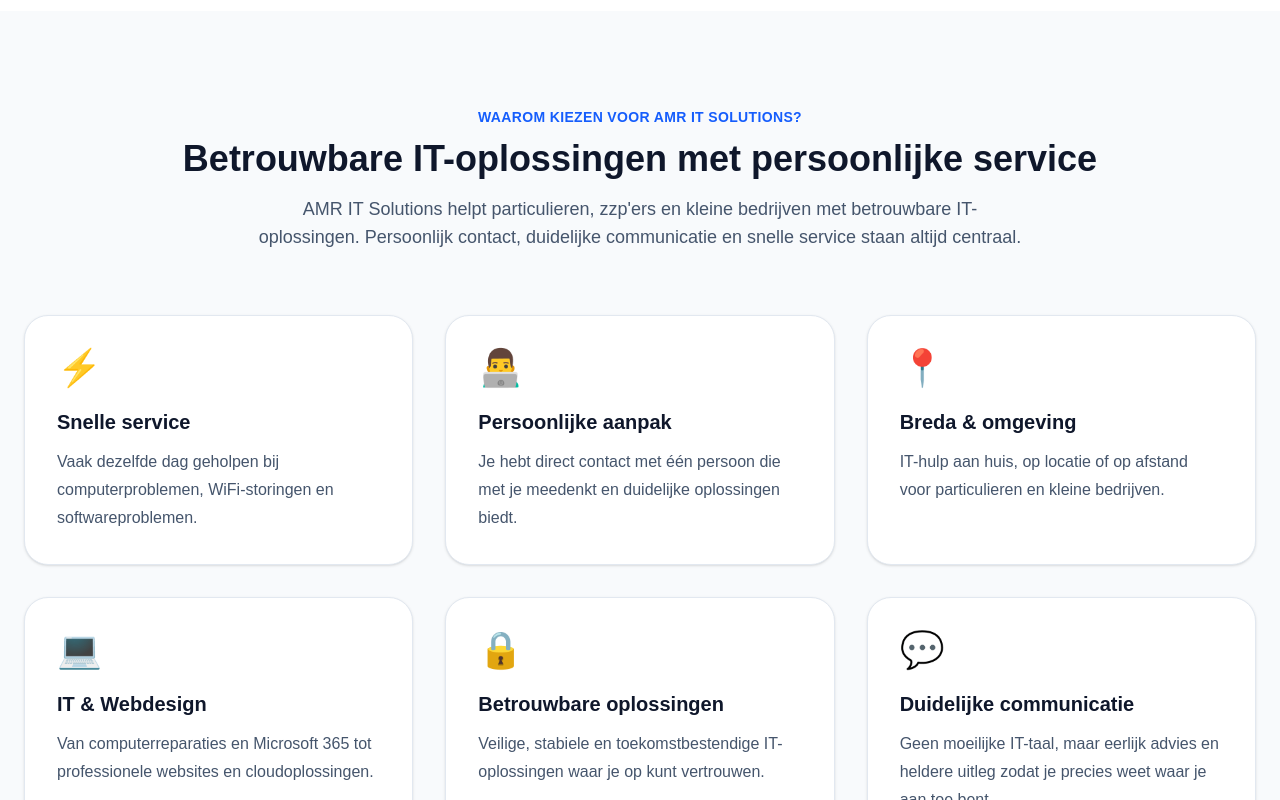
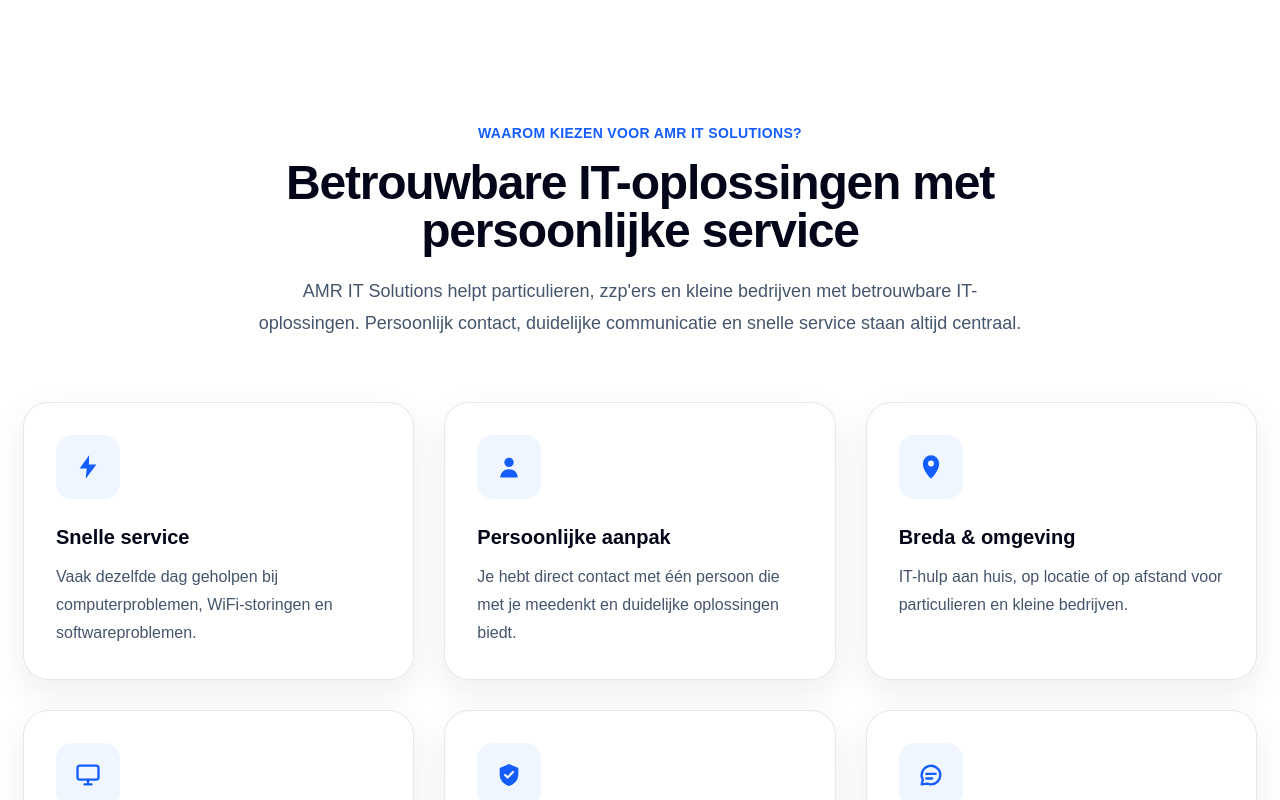
Before and after one commit to amritsolutions/amr-it-solutions, a Next.js app: page / in a window 1280 px wide. Shown: the part 3240-4040 px from the top of the page. Built offline with nearby package versions, Linux system fonts and the light colour scheme.

Commit message:
hero verbeter

```diff
--- a/components/WhyUs.tsx
+++ b/components/WhyUs.tsx
@@ -1,81 +1,203 @@
+function LightningIcon() {
+  return (
+    <svg
+      viewBox="0 0 24 24"
+      aria-hidden="true"
+      className="h-7 w-7"
+    >
+      <path
+        d="M13 2 4.8 13.2h6.1L10 22l9.2-12.2h-6.4L13 2Z"
+        fill="currentColor"
+      />
+    </svg>
+  );
+}
+
+function PersonIcon() {
+  return (
+    <svg
+      viewBox="0 0 24 24"
+      aria-hidden="true"
+      className="h-7 w-7"
+    >
+      <circle cx="12" cy="8" r="4" fill="currentColor" />
+      <path
+        d="M4.5 21c.5-4.7 3.2-7 7.5-7s7 2.3 7.5 7h-15Z"
+        fill="currentColor"
+      />
+    </svg>
+  );
+}
+
+function LocationIcon() {
+  return (
+    <svg
+      viewBox="0 0 24 24"
+      aria-hidden="true"
+      className="h-7 w-7"
+    >
+      <path
+        d="M12 22s7-6.1 7-13A7 7 0 1 0 5 9c0 6.9 7 13 7 13Z"
+        fill="currentColor"
+      />
+      <circle cx="12" cy="9" r="2.5" fill="white" />
+    </svg>
+  );
+}
+
+function MonitorIcon() {
+  return (
+    <svg
+      viewBox="0 0 24 24"
+      fill="none"
+      aria-hidden="true"
+      className="h-7 w-7"
+    >
+      <rect
+        x="3"
+        y="4"
+        width="18"
+        height="12"
+        rx="2"
+        stroke="currentColor"
+        strokeWidth="2"
+      />
+      <path
+        d="M9 20h6M12 16v4"
+        stroke="currentColor"
+        strokeWidth="2"
+        strokeLinecap="round"
+      />
+    </svg>
+  );
+}
+
+function ShieldIcon() {
+  return (
+    <svg
+      viewBox="0 0 24 24"
+      aria-hidden="true"
+      className="h-7 w-7"
+    >
+      <path
+        d="M12 2.5 20 6v5.2c0 5.1-3.3 8.9-8 10.3-4.7-1.4-8-5.2-8-10.3V6l8-3.5Z"
+        fill="currentColor"
+      />
+      <path
+        d="m8.7 12 2.1 2.1 4.6-4.7"
+        fill="none"
+        stroke="white"
+        strokeWidth="1.8"
+        strokeLinecap="round"
+        strokeLinejoin="round"
+      />
+    </svg>
+  );
+}
+
+function ChatIcon() {
+  return (
+    <svg
+      viewBox="0 0 24 24"
+      fill="none"
+      aria-hidden="true"
+      className="h-7 w-7"
+    >
+      <path
+        d="M20 12a8 8 0 0 1-8 8 8.5 8.5 0 0 1-3-.6L4 20l1-4a8 8 0 1 1 15-4Z"
+        stroke="currentColor"
+        strokeWidth="2"
+        strokeLinecap="round"
+        strokeLinejoin="round"
+      />
+      <path
+        d="M8 11h8M8 15h5"
+        stroke="currentColor"
+        strokeWidth="2"
+        strokeLinecap="round"
+      />
+    </svg>
+  );
+}
+
 const reasons = [
   {
-    icon: "⚡",
     title: "Snelle service",
     text: "Vaak dezelfde dag geholpen bij computerproblemen, WiFi-storingen en softwareproblemen.",
+    icon: LightningIcon,
   },
   {
-    icon: "👨‍💻",
     title: "Persoonlijke aanpak",
     text: "Je hebt direct contact met één persoon die met je meedenkt en duidelijke oplossingen biedt.",
+    icon: PersonIcon,
   },
   {
-    icon: "📍",
     title: "Breda & omgeving",
     text: "IT-hulp aan huis, op locatie of op afstand voor particulieren en kleine bedrijven.",
+    icon: LocationIcon,
   },
   {
-    icon: "💻",
     title: "IT & Webdesign",
     text: "Van computerreparaties en Microsoft 365 tot professionele websites en cloudoplossingen.",
+    icon: MonitorIcon,
   },
   {
-    icon: "🔒",
     title: "Betrouwbare oplossingen",
     text: "Veilige, stabiele en toekomstbestendige IT-oplossingen waar je op kunt vertrouwen.",
+    icon: ShieldIcon,
   },
   {
-    icon: "💬",
     title: "Duidelijke communicatie",
     text: "Geen moeilijke IT-taal, maar eerlijk advies en heldere uitleg zodat je precies weet waar je aan toe bent.",
+    icon: ChatIcon,
   },
 ];
 
 export default function WhyUs() {
   return (
-    <section
-  id="waarom"
-  className="bg-slate-50 py-24"
->
+    <section id="waarom" className="bg-white py-24 sm:py-28">
       <div className="mx-auto max-w-7xl px-6">
-
-    <div className="text-center">
+        <div className="mx-auto max-w-4xl text-center">
           <p className="text-sm font-semibold uppercase tracking-wide text-blue-600">
             Waarom kiezen voor AMR IT Solutions?
           </p>
 
-        <h2 className="mt-3 text-4xl font-bold text-slate-900">
+          <h2 className="mt-4 text-4xl font-extrabold tracking-tight text-slate-950 sm:text-5xl">
             Betrouwbare IT-oplossingen met persoonlijke service
           </h2>
 
-        <p className="mx-auto mt-4 max-w-3xl text-lg text-slate-600">
-          AMR IT Solutions helpt particulieren, zzp'ers en kleine bedrijven
-          met betrouwbare IT-oplossingen. Persoonlijk contact, duidelijke
-          communicatie en snelle service staan altijd centraal.
+          <p className="mx-auto mt-5 max-w-3xl text-base leading-7 text-slate-600 sm:text-lg sm:leading-8">
+            AMR IT Solutions helpt particulieren, zzp&apos;ers en kleine
+            bedrijven met betrouwbare IT-oplossingen. Persoonlijk contact,
+            duidelijke communicatie en snelle service staan altijd centraal.
           </p>
         </div>
 
-      <div className="mt-16 grid gap-8 md:grid-cols-2 lg:grid-cols-3">
-        {reasons.map((reason) => (
-          <div
+        <div className="mt-14 grid gap-6 md:grid-cols-2 lg:mt-16 lg:grid-cols-3 lg:gap-8">
+          {reasons.map((reason) => {
+            const Icon = reason.icon;
+
+            return (
+              <article
                 key={reason.title}
-            className="rounded-3xl border border-slate-200 bg-white p-8 shadow-sm transition duration-300 hover:-translate-y-2 hover:shadow-xl"
+                className="group rounded-3xl bg-white p-8 shadow-[0_12px_35px_rgba(15,23,42,0.08)] ring-1 ring-slate-200 transition duration-300 hover:-translate-y-2 hover:shadow-[0_20px_50px_rgba(15,23,42,0.14)]"
               >
-            <div className="mb-5 text-4xl">{reason.icon}</div>
+                <div className="mb-6 flex h-16 w-16 items-center justify-center rounded-2xl bg-blue-50 text-blue-600 transition duration-300 group-hover:bg-blue-600 group-hover:text-white">
+                  <Icon />
+                </div>
 
-            <h3 className="text-xl font-bold text-slate-900">
+                <h3 className="text-xl font-bold text-slate-950">
                   {reason.title}
                 </h3>
 
                 <p className="mt-3 leading-7 text-slate-600">
                   {reason.text}
                 </p>
+              </article>
+            );
+          })}
         </div>
-        ))}
       </div>
-
-    </div>
-
     </section>
   );
 }
```
Lines whose indentation alone changed are shown as unchanged.
